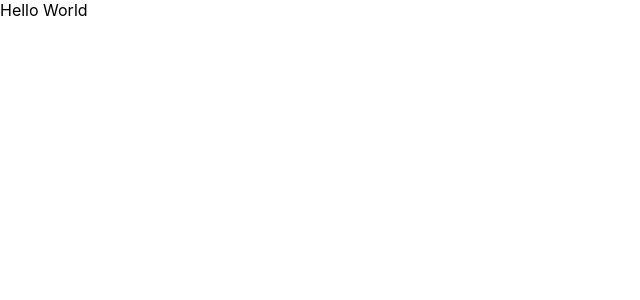
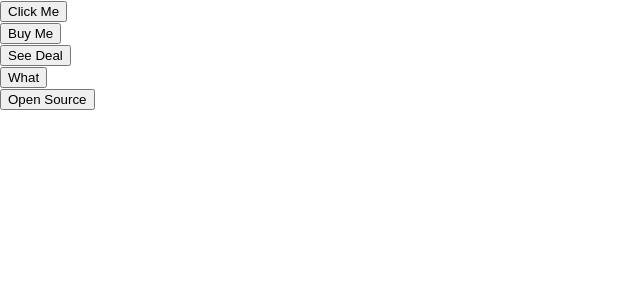
Before and after one commit to OerdBej/5-React-Projects, a React (Create React App) app: page / in a window 1280 px wide. Shown: the top 300 px of the page, without its empty margins (0-640 px from the left). Built offline with nearby package versions, Linux system fonts and the light colour scheme.

Commit message:
adding conditional using the prop type library

```diff
--- a/package.json
+++ b/package.json
@@ -6,6 +6,7 @@
     "@testing-library/jest-dom": "^5.16.5",
     "@testing-library/react": "^13.4.0",
     "@testing-library/user-event": "^13.5.0",
+    "prop-types": "^15.8.1",
     "react": "^18.2.0",
     "react-dom": "^18.2.0",
     "react-scripts": "5.0.1",
--- a/src/App.js
+++ b/src/App.js
@@ -1,7 +1,30 @@
 import "./App.css";
+import Button from "./components/Button";
 
 function App() {
-  return <div>Hello World</div>;
+  return (
+    <div>
+      <div>
+        <Button success primary rounded outline>
+          Click Me
+        </Button>
+      </div>
+      <div>
+        <Button danger outline>
+          Buy Me
+        </Button>
+      </div>
+      <div>
+        <Button warning>See Deal</Button>
+      </div>
+      <div>
+        <Button>What</Button>
+      </div>
+      <div>
+        <Button>Open Source</Button>
+      </div>
+    </div>
+  );
 }
 
 export default App;
--- /dev/null
+++ b/src/components/Button.js
@@ -0,0 +1,42 @@
+import React from "react";
+import PropTypes from "prop-types";
+
+const Button = ({
+  children,
+  primary,
+  secondary,
+  success,
+  warning,
+  danger,
+  outline,
+  rounded,
+}) => {
+  return <button>{children}</button>;
+};
+
+Button.propTypes = {
+  checkVariationValue: ({
+    primary,
+    secondary,
+    success,
+    warning,
+    danger,
+    outline,
+    rounded,
+  }) => {
+    const count =
+      Number(!!primary) +
+      Number(!!secondary) +
+      Number(!!warning) +
+      Number(!!success) +
+      Number(!!danger);
+
+    if (count > 1) {
+      return new Error(
+        "Only primary, secondary, warning, success and danger are allowed"
+      );
+    }
+  },
+};
+
+export default Button;
--- a/src/index.js
+++ b/src/index.js
@@ -4,8 +4,4 @@ import "./index.css";
 import App from "./App";
 
 const root = ReactDOM.createRoot(document.getElementById("root"));
-root.render(
-  <React.StrictMode>
-    <App />
-  </React.StrictMode>
-);
+root.render(<App />);
```
Also changed, not shown: 1 other file (tests, documents, lock files or other folders).
